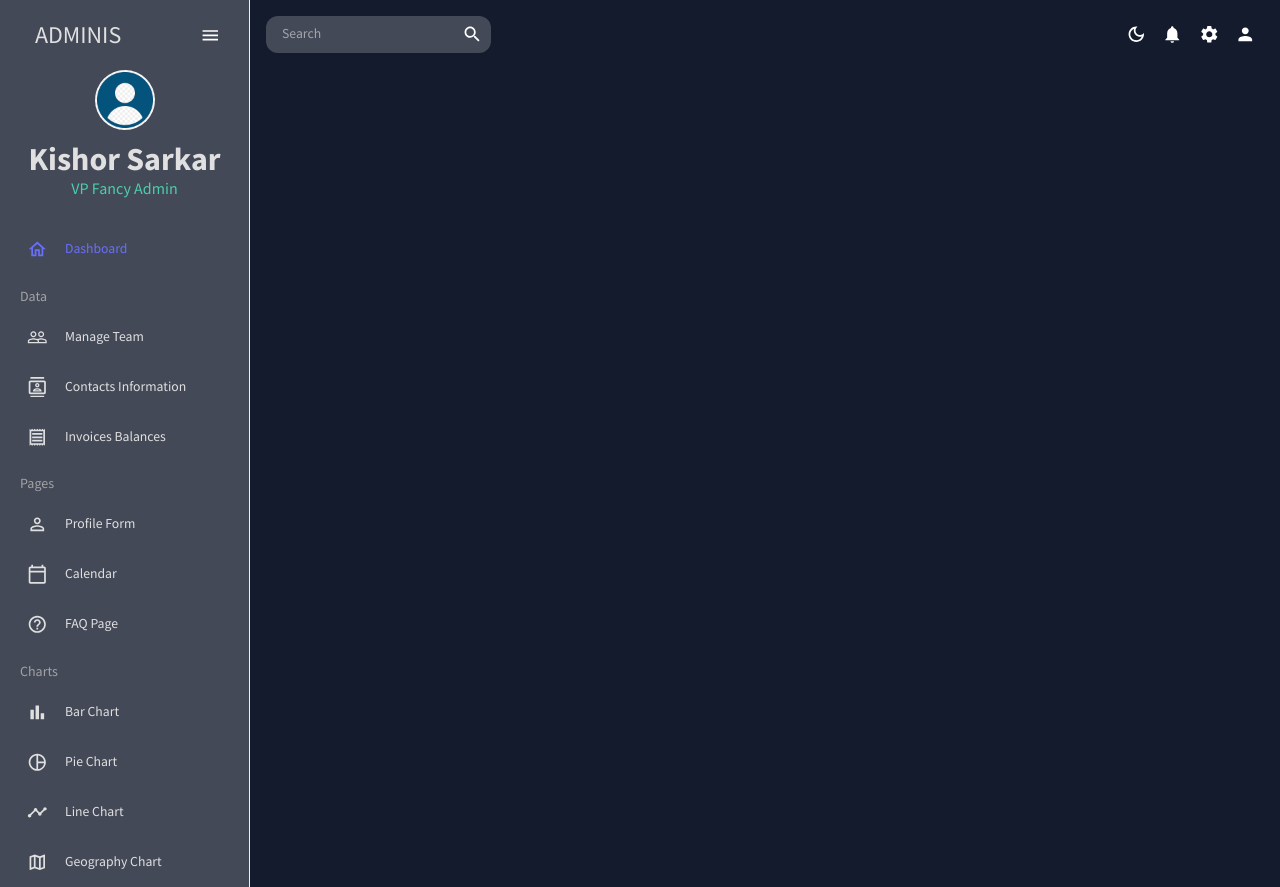
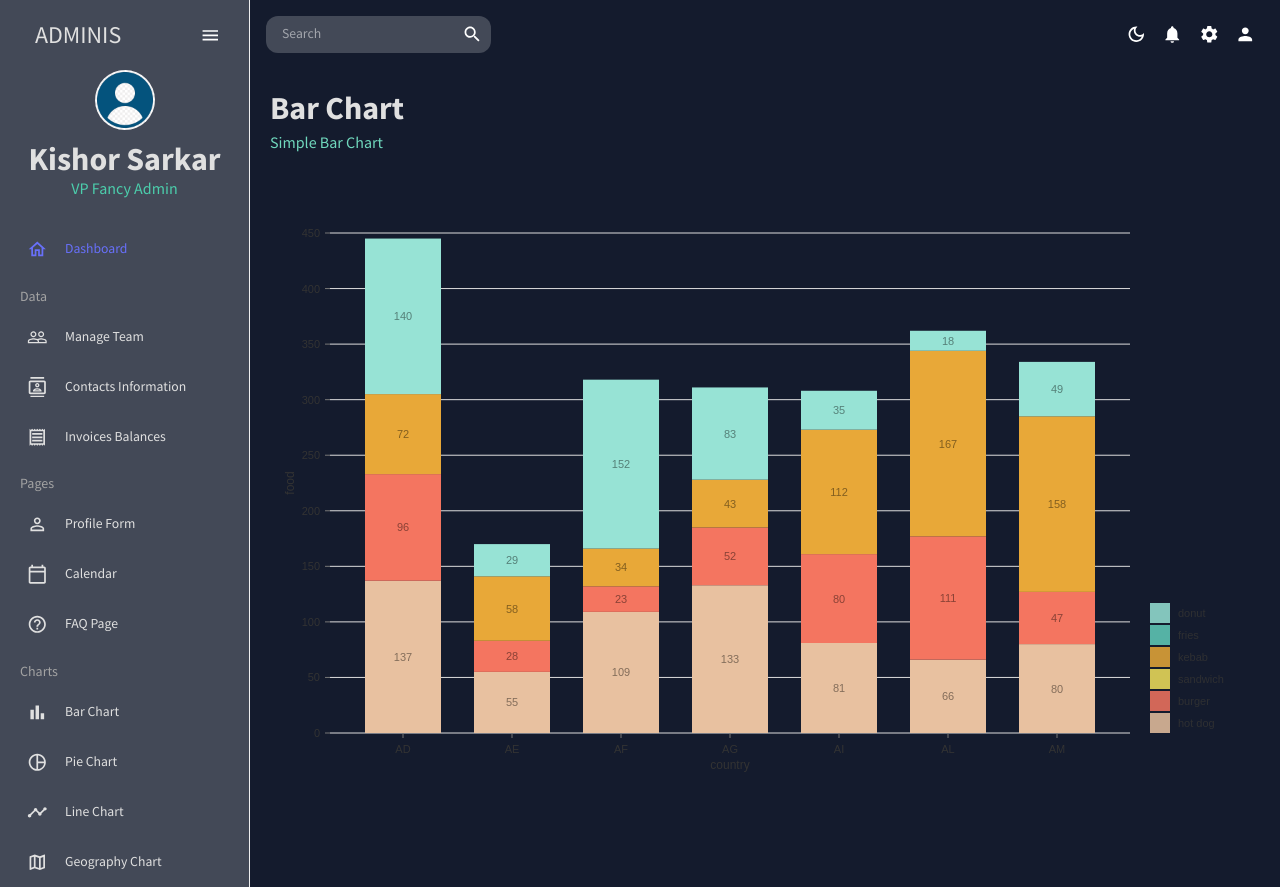
Before and after one commit to gostgmaer/react-admin-dashboard, a React (Create React App) app: page /bar-chart in a window 1280 px wide. Built offline with nearby package versions, Linux system fonts and the light colour scheme.

Commit message:
bar chart initials

```diff
--- a/src/Global/Sidebar.jsx
+++ b/src/Global/Sidebar.jsx
@@ -204,7 +204,7 @@ const SidebarComp = () => {
             </Typography>
             <Item
               title="Bar Chart"
-              to="/bar"
+              to="/bar-chart"
               icon={<BarChartOutlined />}
               selected={selected}
               setSelected={setSelected}
--- a/src/Utils/Routes/Route.js
+++ b/src/Utils/Routes/Route.js
@@ -1,5 +1,6 @@
 import React from "react";
 import { Route, Routes } from "react-router-dom";
+import Bar from "../../pages/bar";
 import Calendar from "../../pages/calendar/calendar";
 import Contacts from "../../pages/Contacts";
 import Dashbaord from "../../pages/Dashboard/Index";
@@ -19,6 +20,7 @@ const AppRoute = () => {
       <Route path="/form" element={<Form></Form>}></Route>
       <Route path="/contacts" element={<Contacts></Contacts>}></Route>
       <Route path="/faq" element={<FAQ></FAQ>}></Route>
+      <Route path="/bar-chart" element={<Bar></Bar>}></Route>
 
     </Routes>
   );
--- /dev/null
+++ b/src/components/Barchart.jsx
@@ -0,0 +1,132 @@
+import { useTheme } from '@mui/material';
+import React from 'react'
+import { tokens } from '../theme';
+
+
+import  {ResponsiveBar}  from "@nivo/bar";
+
+const Barchart = ({data}) => {
+    const theme = useTheme();
+    const colors = tokens(theme.palette.mode);
+  return (
+    // @ts-ignore
+    <ResponsiveBar
+        data={data}
+        keys={[
+            'hot dog',
+            'burger',
+            'sandwich',
+            'kebab',
+            'fries',
+            'donut'
+        ]}
+        indexBy="country"
+        margin={{ top: 50, right: 130, bottom: 50, left: 60 }}
+        padding={0.3}
+        valueScale={{ type: 'linear' }}
+        indexScale={{ type: 'band', round: true }}
+        colors={{ scheme: 'nivo' }}
+        defs={[
+            {
+                id: 'dots',
+                type: 'patternDots',
+                background: 'inherit',
+                color: '#38bcb2',
+                size: 4,
+                padding: 1,
+                stagger: true
+            },
+            {
+                id: 'lines',
+                type: 'patternLines',
+                background: 'inherit',
+                color: '#eed312',
+                rotation: -45,
+                lineWidth: 6,
+                spacing: 10
+            }
+        ]}
+        fill={[
+            {
+                match: {
+                    id: 'fries'
+                },
+                id: 'dots'
+            },
+            {
+                match: {
+                    id: 'sandwich'
+                },
+                id: 'lines'
+            }
+        ]}
+        borderColor={{
+            from: 'color',
+            modifiers: [
+                [
+                    'darker',
+                    1.6
+                ]
+            ]
+        }}
+        axisTop={null}
+        axisRight={null}
+        axisBottom={{
+            tickSize: 5,
+            tickPadding: 5,
+            tickRotation: 0,
+            legend: 'country',
+            legendPosition: 'middle',
+            legendOffset: 32
+        }}
+        axisLeft={{
+            tickSize: 5,
+            tickPadding: 5,
+            tickRotation: 0,
+            legend: 'food',
+            legendPosition: 'middle',
+            legendOffset: -40
+        }}
+        labelSkipWidth={12}
+        labelSkipHeight={12}
+        labelTextColor={{
+            from: 'color',
+            modifiers: [
+                [
+                    'darker',
+                    1.6
+                ]
+            ]
+        }}
+        legends={[
+            {
+                dataFrom: 'keys',
+                anchor: 'bottom-right',
+                direction: 'column',
+                justify: false,
+                translateX: 120,
+                translateY: 0,
+                itemsSpacing: 2,
+                itemWidth: 100,
+                itemHeight: 20,
+                itemDirection: 'left-to-right',
+                itemOpacity: 0.85,
+                symbolSize: 20,
+                effects: [
+                    {
+                        on: 'hover',
+                        style: {
+                            itemOpacity: 1
+                        }
+                    }
+                ]
+            }
+        ]}
+        role="application"
+        ariaLabel="Nivo bar chart demo"
+        barAriaLabel={function(e){return e.id+": "+e.formattedValue+" in country: "+e.indexValue}}
+    />
+  )
+}
+
+export default Barchart
--- a/src/pages/bar/index.jsx
+++ b/src/pages/bar/index.jsx
@@ -1,5 +1,7 @@
 import { Box } from "@mui/material";
 import React from "react";
+import { mockBarData } from "../../assets/mockData/mockData";
+import Barchart from "../../components/Barchart";
 import Header from "../../components/Header/Header";
 
 
@@ -8,7 +10,7 @@ const Bar = () => {
     <Box m="20px">
       <Header title="Bar Chart" subtitle="Simple Bar Chart" />
       <Box height="75vh">
-
+       <Barchart data = {mockBarData}></Barchart>
       </Box>
     </Box>
   );
```
Also changed, not shown: 1 other file (tests, documents, lock files or other folders).
